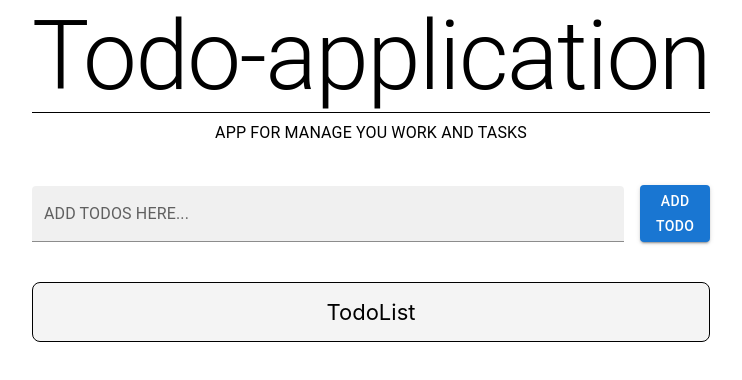
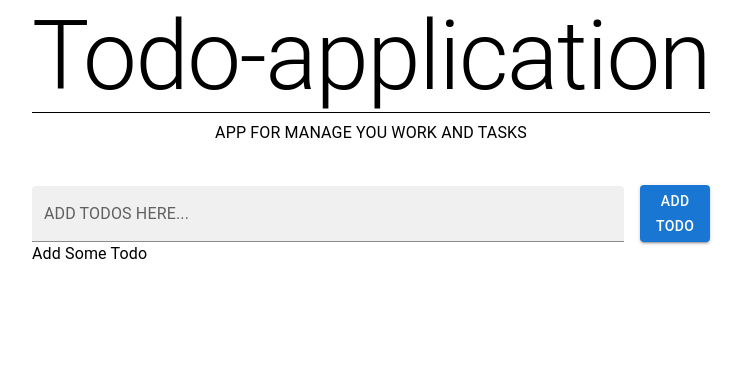
Before and after one commit to hamid19471/TodoApp-React, a React (Create React App) app: page / in a window 1280 px wide. Shown: the top 380 px of the page, without its empty margins (269-1011 px from the left). Built offline with nearby package versions, Linux system fonts and the light colour scheme.

Commit message:
add some features to components

```diff
--- a/src/Components/TodoForm/TodoForm.jsx
+++ b/src/Components/TodoForm/TodoForm.jsx
@@ -3,14 +3,15 @@ import TextField from "@mui/material/TextField";
 import Button from "@mui/material/Button";
 import Box from "@mui/material/Box";
 
-const TodoForm = () => {
+const TodoForm = ({ addTodoHandler }) => {
   const [todo, setTodo] = useState("");
   const onChangeHandler = (event) => {
     setTodo(event.target.value);
-    console.log(event.target.value);
   };
   const onSubmitHandler = (event) => {
     event.preventDefault();
+    addTodoHandler(todo);
+    setTodo("");
   };
   return (
     <Box
--- a/src/Components/TodoList/TodoList.jsx
+++ b/src/Components/TodoList/TodoList.jsx
@@ -1,25 +1,19 @@
-import Box from "@mui/material/Box";
 import React from "react";
+import Typography from "@mui/material/Typography";
+import SingleTodo from "../SingleTodo/SingleTodo";
 
-const TodoList = () => {
+const TodoList = ({ todos, onComplete }) => {
+  if (todos.length === 0) return <Typography>Add Some Todo</Typography>;
   return (
-    <Box
-      bgcolor={"#f4f4f4"}
-      alignItems={"center"}
-      display={"flex"}
-      justifyContent={"center"}
-      mt={5}
-      borderRadius={2}
-      fontSize={22}
-      border={1}>
-      <Box
-        justifyContent={"center"}
-        alignItems={"center"}
-        display={"flex"}
-        p={2}>
-        TodoList
-      </Box>
-    </Box>
+    <>
+      {todos.map((item) => (
+        <SingleTodo
+          todo={item}
+          key={item.id}
+          onComplete={() => onComplete(item.id)}
+        />
+      ))}
+    </>
   );
 };
 
```
